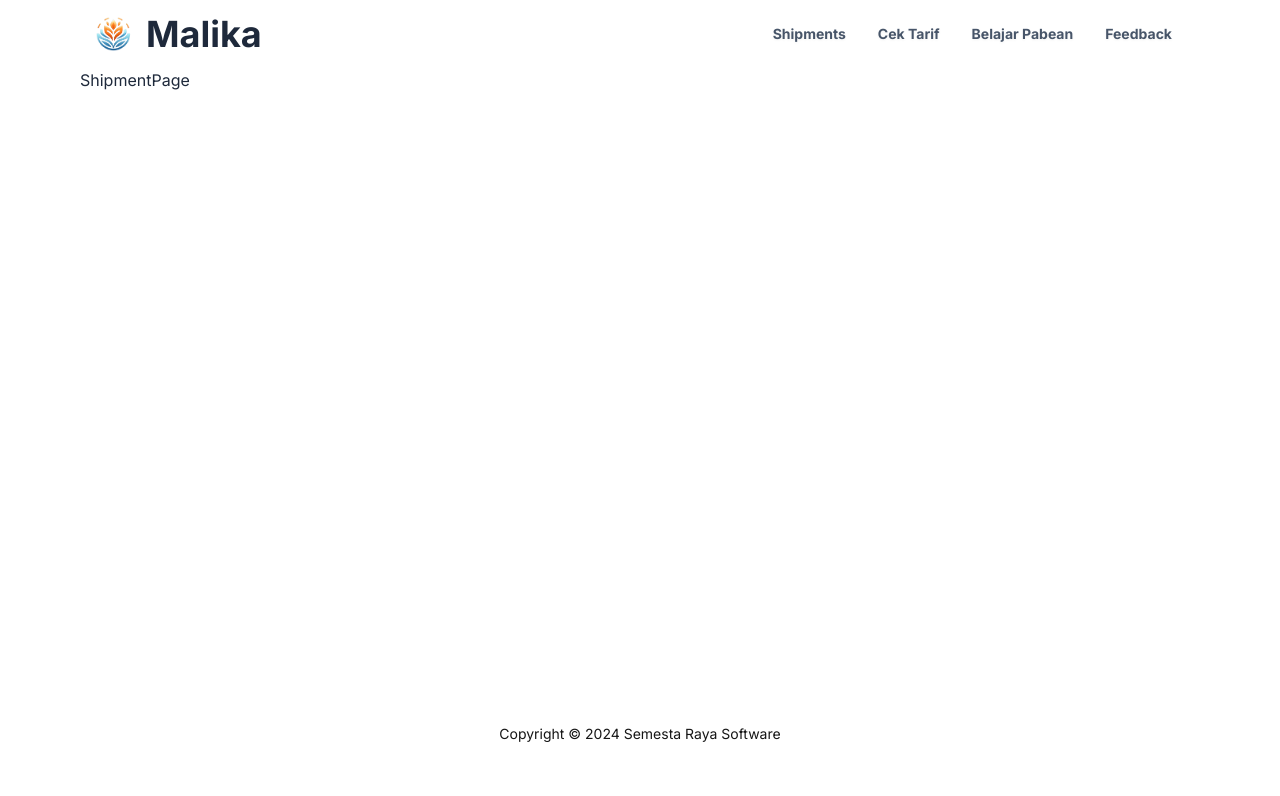
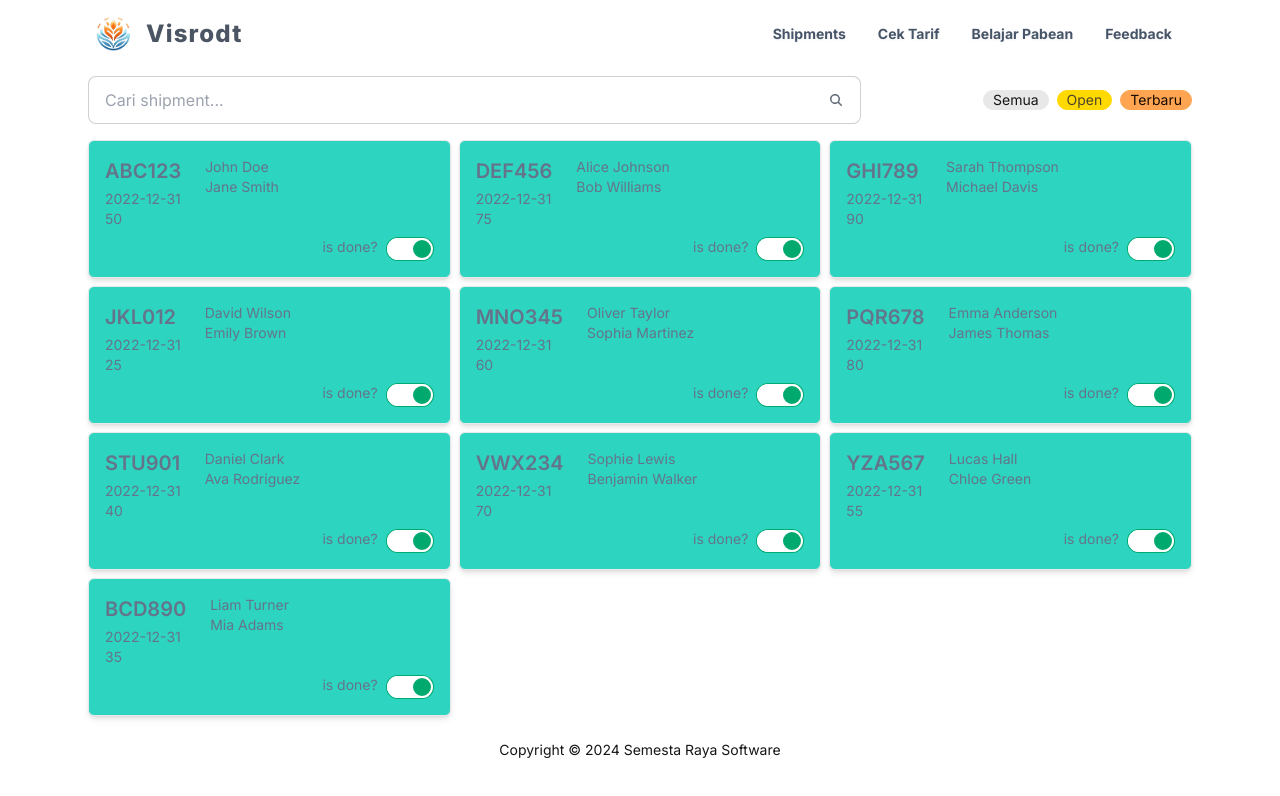
Before and after one commit to apktntaj/malika, a Next.js app: page /shipments in a window 1280 px wide. Shown: the top 796 px of the page. Built offline with nearby package versions, Linux system fonts and the light colour scheme.

Commit message:
Shipment pages

```diff
--- a/app/shipments/page.jsx
+++ b/app/shipments/page.jsx
@@ -1,5 +1,119 @@
 import React from "react";
+import { prisma } from "../utils/db";
+import Search from "../ui/Search";
+import ShipmentFilter from "../ui/ShipmentFilter";
+import Card from "../ui/Card";
 
-export default function ShipmentPage() {
-  return <div>ShipmentPage</div>;
+// async function getShipments() {
+//   const response = await prisma.shipment.findMany();
+//   console.log(response);
+//   return response;
+// }
+const dummyShipments = [
+  {
+    id: 1,
+    noJob: "ABC123",
+    ETA: "2022-12-31",
+    progress: 50,
+    shipper: "John Doe",
+    consignee: "Jane Smith",
+  },
+  {
+    id: 2,
+    noJob: "DEF456",
+    ETA: "2022-12-31",
+    progress: 75,
+    shipper: "Alice Johnson",
+    consignee: "Bob Williams",
+  },
+  {
+    id: 3,
+    noJob: "GHI789",
+    ETA: "2022-12-31",
+    progress: 90,
+    shipper: "Sarah Thompson",
+    consignee: "Michael Davis",
+  },
+  {
+    id: 4,
+    noJob: "JKL012",
+    ETA: "2022-12-31",
+    progress: 25,
+    shipper: "David Wilson",
+    consignee: "Emily Brown",
+  },
+  {
+    id: 5,
+    noJob: "MNO345",
+    ETA: "2022-12-31",
+    progress: 60,
+    shipper: "Oliver Taylor",
+    consignee: "Sophia Martinez",
+  },
+  {
+    id: 6,
+    noJob: "PQR678",
+    ETA: "2022-12-31",
+    progress: 80,
+    shipper: "Emma Anderson",
+    consignee: "James Thomas",
+  },
+  {
+    id: 7,
+    noJob: "STU901",
+    ETA: "2022-12-31",
+    progress: 40,
+    shipper: "Daniel Clark",
+    consignee: "Ava Rodriguez",
+  },
+  {
+    id: 8,
+    noJob: "VWX234",
+    ETA: "2022-12-31",
+    progress: 70,
+    shipper: "Sophie Lewis",
+    consignee: "Benjamin Walker",
+  },
+  {
+    id: 9,
+    noJob: "YZA567",
+    ETA: "2022-12-31",
+    progress: 55,
+    shipper: "Lucas Hall",
+    consignee: "Chloe Green",
+  },
+  {
+    id: 10,
+    noJob: "BCD890",
+    ETA: "2022-12-31",
+    progress: 35,
+    shipper: "Liam Turner",
+    consignee: "Mia Adams",
+  },
+  // Add more dummy shipments here...
+];
+
+// async function getShipments() {
+//   const response = await prisma.shipment.findMany();
+//   console.log(response);
+//   return response;
+// }
+
+export default async function ShipmentPage() {
+  // const shipments = await getShipments();
+  const shipments = dummyShipments;
+
+  return (
+    <div className="container mx-auto">
+      <div className="p-2 md:flex justify-between w-full gap-2">
+        <Search />
+        <ShipmentFilter />
+      </div>
+      <div className="p-2 flex flex-col md:grid grid-cols-3 gap-2">
+        {shipments.map((shipment) => (
+          <Card key={shipment.id} item={shipment} />
+        ))}
+      </div>
+    </div>
+  );
 }
--- /dev/null
+++ b/app/ui/Card.jsx
@@ -0,0 +1,29 @@
+import React from "react";
+
+export default function Card({ item }) {
+  return (
+    <div className="card card-bordered card-compact bg-teal-400 text-slate-500 rounded-md shadow-md max-w-96">
+      <div className="card-body">
+        <div className="flex gap-6">
+          <div>
+            <p className="card-title">{item.noJob}</p>
+            <p>{item.ETA}</p>
+            <p>{item.progress}</p>
+          </div>
+          <div>
+            <p>{item.shipper}</p>
+            <p>{item.consignee}</p>
+          </div>
+        </div>
+        <div className="card-actions justify-end">
+          <label>is done?</label>
+          <input
+            type="checkbox"
+            className="toggle toggle-success"
+            defaultChecked
+          />
+        </div>
+      </div>
+    </div>
+  );
+}
--- a/app/ui/Navbar.jsx
+++ b/app/ui/Navbar.jsx
@@ -45,14 +45,17 @@ const Navbar = ({ links }) => {
         {/* LOGO */}
         <div>
           <div>
-            <Link className="flex items-center space-x-2 text-4xl" href={"/"}>
+            <Link
+              className="flex items-center space-x-2 text-2xl tracking-wider"
+              href={"/"}
+            >
               <Image
                 src={"/logo.png"}
                 width={50}
                 height={50}
                 alt="Logo Rayefy"
               />
-              <span>Malika</span>
+              <span className="text-gray-600 font-extrabold">Visrodt</span>
             </Link>
           </div>
         </div>
--- /dev/null
+++ b/app/ui/Search.jsx
@@ -0,0 +1,23 @@
+import React from "react";
+
+export default function Search() {
+  return (
+    <div className="min-w-lg lg:w-[70%]">
+      <label className="input input-bordered flex items-center gap-2">
+        <input type="text" className="grow" placeholder="Cari shipment..." />
+        <svg
+          xmlns="http://www.w3.org/2000/svg"
+          viewBox="0 0 16 16"
+          fill="currentColor"
+          className="h-4 w-4 opacity-70"
+        >
+          <path
+            fillRule="evenodd"
+            d="M9.965 11.026a5 5 0 1 1 1.06-1.06l2.755 2.754a.75.75 0 1 1-1.06 1.06l-2.755-2.754ZM10.5 7a3.5 3.5 0 1 1-7 0 3.5 3.5 0 0 1 7 0Z"
+            clipRule="evenodd"
+          />
+        </svg>
+      </label>
+    </div>
+  );
+}
--- /dev/null
+++ b/app/ui/ShipmentFilter.jsx
@@ -0,0 +1,11 @@
+import React from "react";
+
+export default function ShipmentFilter() {
+  return (
+    <div className="flex gap-2 md:justify-center items-center mt-3 md:mt-0">
+      <div className="badge badge-ghost">Semua</div>
+      <div className="badge badge-primary">Open</div>
+      <div className="badge badge-accent">Terbaru</div>
+    </div>
+  );
+}
--- /dev/null
+++ b/app/utils/db.js
@@ -0,0 +1,12 @@
+import { PrismaClient } from "@prisma/client";
+
+export let prisma;
+
+if (process.env.NODE_ENV === "production") {
+  prisma = new PrismaClient();
+} else {
+  if (!global.prisma) {
+    global.prisma = new PrismaClient();
+  }
+  prisma = global.prisma;
+}
--- a/package.json
+++ b/package.json
@@ -16,6 +16,7 @@
     "next-auth": "^4.24.7",
     "react": "^18",
     "react-dom": "^18",
+    "react-icons": "^5.2.1",
     "xlsx": "https://cdn.sheetjs.com/xlsx-0.20.2/xlsx-0.20.2.tgz"
   },
   "devDependencies": {
```
Also changed, not shown: 1 other file (tests, documents, lock files or other folders).
